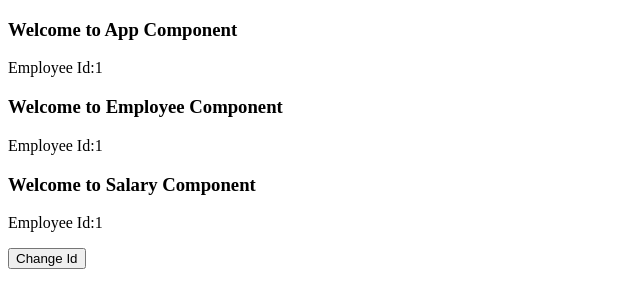
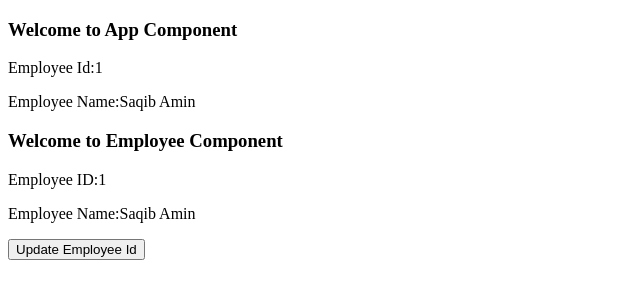
Before and after one commit to saqibamin257/01-demo-project-React2023, a React (Create React App) app: page / in a window 1280 px wide. Shown: the top 308 px of the page, without its empty margins (0-640 px from the left). Built offline with nearby package versions, Linux system fonts and the light colour scheme.

Commit message:
exe-8 Context-change Data child to parent

```diff
--- a/src/index.js
+++ b/src/index.js
@@ -250,65 +250,135 @@
 
 //Example-7: Pass parameters using Context
 //#region Context-1
+// import React from "react";
+// import ReactDOM  from "react-dom/client";
+// import reportWebVitals from './reportWebVitals';
+
+// const employeeContext = React.createContext();
+
+// class App extends React.Component{
+//   constructor(props){
+//     super(props);
+//     this.state={
+//       data:
+//       {
+//         Id:1,
+//         Name:'Saqib',
+//         Location:'Karachi',
+//         Salary:15000
+//       }
+//     };
+//   }
+//   changeEmployeeData=()=>{
+//     this.setState({data:{Id:102}});
+//   }
+//   render(){
+//     return<div>
+//       <h3>Welcome to App Component</h3>
+//       <p><label>Employee Id:{this.state.data.Id}</label></p>
+//       <employeeContext.Provider value={this.state.data}>
+//       <Employee></Employee>
+//       </employeeContext.Provider>
+//       <button onClick={this.changeEmployeeData}>Change Id</button>
+//     </div>
+//   }
+// }
+
+// class Employee extends React.Component{
+// static contextType  = employeeContext;
+
+//   render(){
+//     return<div>
+//       <h3>Welcome to Employee Component</h3>
+//       <p><label>Employee Id:{this.context.Id}</label></p>
+//       <Salary/>
+//     </div>
+//   }
+// }
+
+// class Salary extends React.Component{
+//   static contextType = employeeContext;
+//   render(){
+//     return<div>
+//       <h3>Welcome to Salary Component</h3>
+//       <p><label>Employee Id:{this.context.Id}</label></p>
+//     </div>
+//   }
+// }
+
+// const element = <App></App>;
+// const root = ReactDOM.createRoot(document.getElementById('root'));
+// root.render(element);
+// reportWebVitals();
+
+//#endregion
+
+//Example-8 change state from child by calling function from child to parent
+//Pass info from child to parent.
+//#region Call function from child to parent.
 import React from "react";
-import ReactDOM  from "react-dom/client";
-import reportWebVitals from './reportWebVitals';
+import  ReactDOM  from "react-dom/client";
+import reportWebVitals from "./reportWebVitals";
 
-const employeeContext = React.createContext();
+const EmployeeContext=React.createContext({
+  data:'',
+  changeEmployeeInfo:()=>{}
+});
+
 
 class App extends React.Component{
   constructor(props){
     super(props);
     this.state={
-      data:
-      {
+      data:{
         Id:1,
-        Name:'Saqib',
-        Location:'Karachi',
-        Salary:15000
-      }
-    };
+        Name:"Saqib Amin",
+        Location:"Birmingham",
+        Salary:50000
+      },
+      changeEmployeeInfo:this.updateEmployee
+    }
   }
-  changeEmployeeData=()=>{
-    this.setState({data:{Id:102}});
+  updateEmployee=()=>{
+    this.setState({data:{Id:200,Name:"Mr Saqib Amin"}});
   }
+
   render(){
     return<div>
       <h3>Welcome to App Component</h3>
-      <p><label>Employee Id:{this.state.data.Id}</label></p>
-      <employeeContext.Provider value={this.state.data}>
-      <Employee></Employee>
-      </employeeContext.Provider>
-      <button onClick={this.changeEmployeeData}>Change Id</button>
+      <p>
+        <label>Employee Id:{this.state.data.Id}</label>
+      </p>
+      <p>
+        <label>Employee Name:{this.state.data.Name}</label>
+        </p>
+      <EmployeeContext.Provider value={this.state}>
+        <Employee></Employee>
+      </EmployeeContext.Provider>
     </div>
   }
 }
 
 class Employee extends React.Component{
-static contextType  = employeeContext;
-
+  static contextType = EmployeeContext;
   render(){
     return<div>
       <h3>Welcome to Employee Component</h3>
-      <p><label>Employee Id:{this.context.Id}</label></p>
-      <Salary/>
+      <p>
+        <label>Employee ID:{this.context.data.Id}</label>
+        </p>
+        <p>
+        <label>Employee Name:{this.context.data.Name}</label>
+        </p>
+        <button onClick={this.context.changeEmployeeInfo}>Update Employee Id</button>
     </div>
   }
 }
 
-class Salary extends React.Component{
-  static contextType = employeeContext;
-  render(){
-    return<div>
-      <h3>Welcome to Salary Component</h3>
-      <p><label>Employee Id:{this.context.Id}</label></p>
-    </div>
-  }
-}
-
-const element = <App></App>;
+const element = <App></App>
 const root = ReactDOM.createRoot(document.getElementById('root'));
 root.render(element);
 reportWebVitals();
 
+
 //#endregion
```
